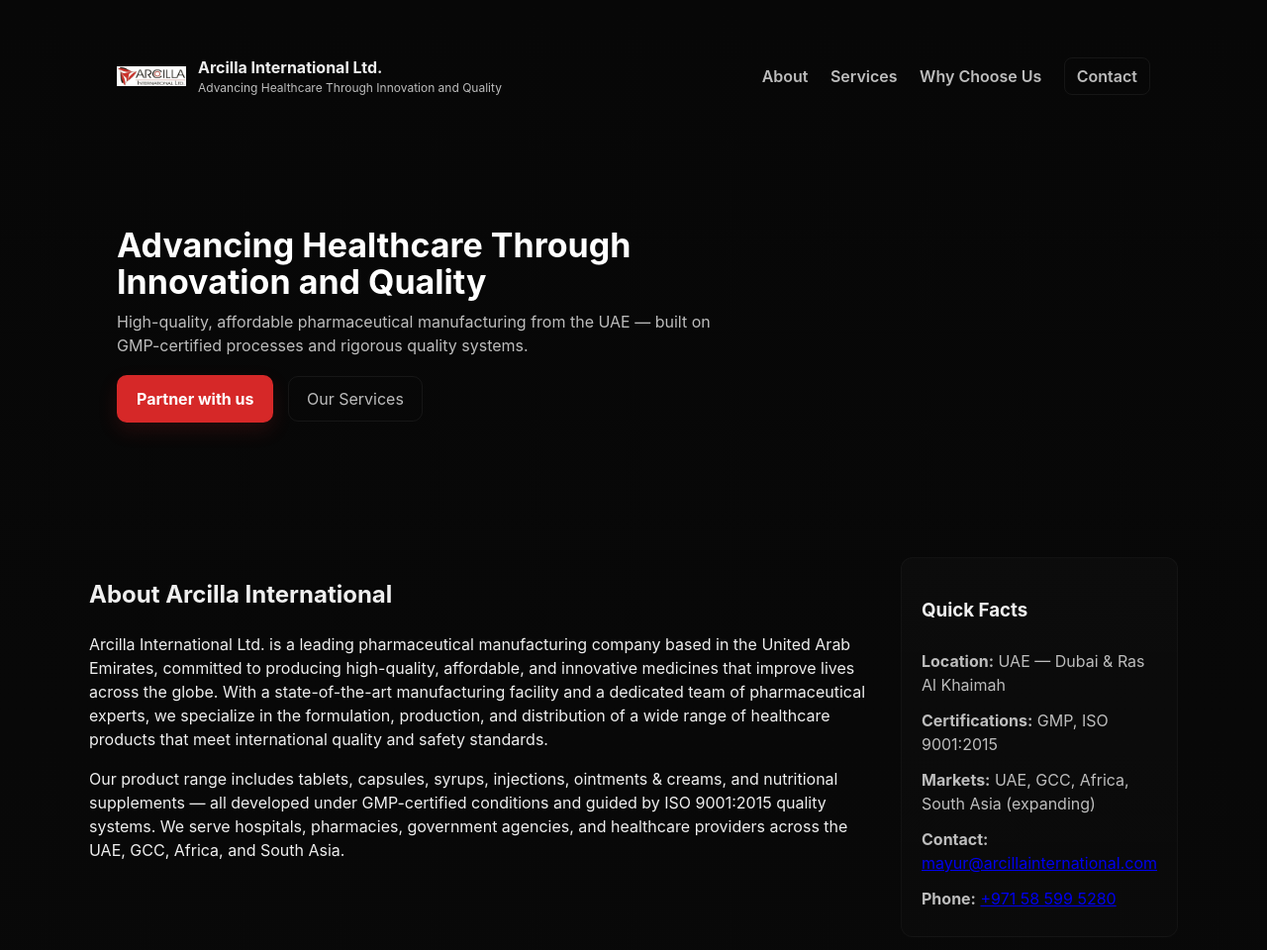
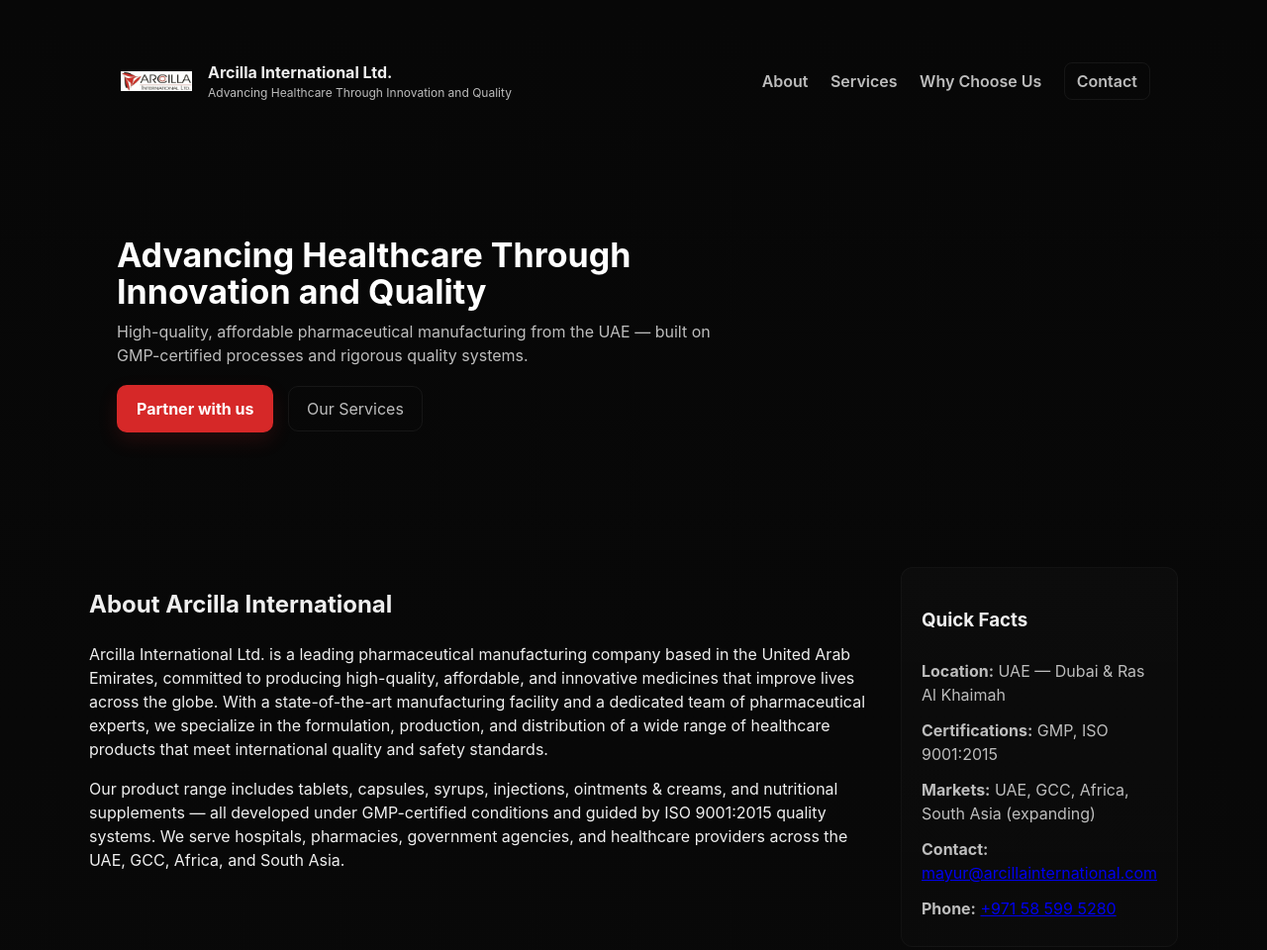
Before and after one commit to ziajadoon150/arcillainternational, a plain HTML site: page index.html in a window 1280 px wide. Shown: the top 960 px of the page at 99% size. Drawn offline with Linux system fonts and the light colour scheme.

Commit message:
Update style.css

```diff
--- a/style.css
+++ b/style.css
@@ -51,21 +51,22 @@ body{
 }
 
 /* logo image */
-.logo-mark {
-  width: 70px;       /* allow width to adjust */
-  height: 70px;      /* set header-appropriate height */
-  overflow: hidden;
-  display: flex;
-  align-items: center;
-  justify-content: center;
-  background: none;
+.logo-mark{
+  width:80px; /* bigger for visibility */
+  height:80px;
+  border-radius:12px;
+  overflow:hidden;
+  display:flex;
+  align-items:center;
+  justify-content:center;
+  background:none;
+  box-shadow:none;
 }
-
-.logo-mark img {
-  width: 100%;               /* fill the container width */
-  height: 100%;              /* fill the container height */
-  object-fit: contain;       /* make the entire logo visible without cropping */
-  display: block;
+.logo-mark img{
+  max-width:90%;
+  max-height:90%;
+  object-fit:contain;
+  display:block;
 }
 
 .brand-name{
```
